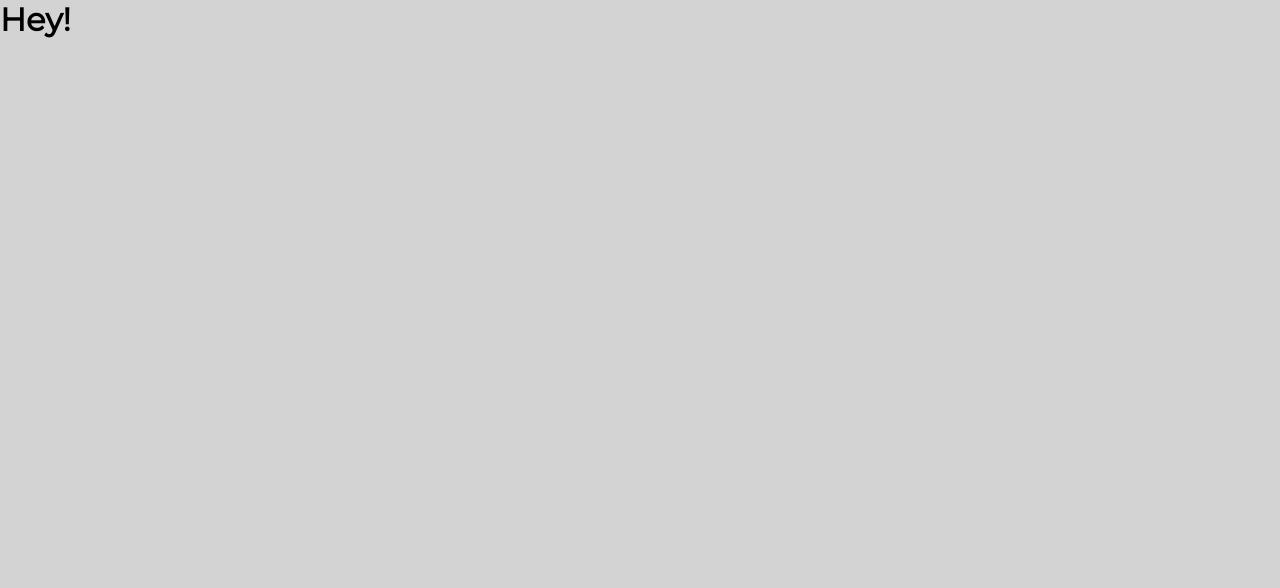
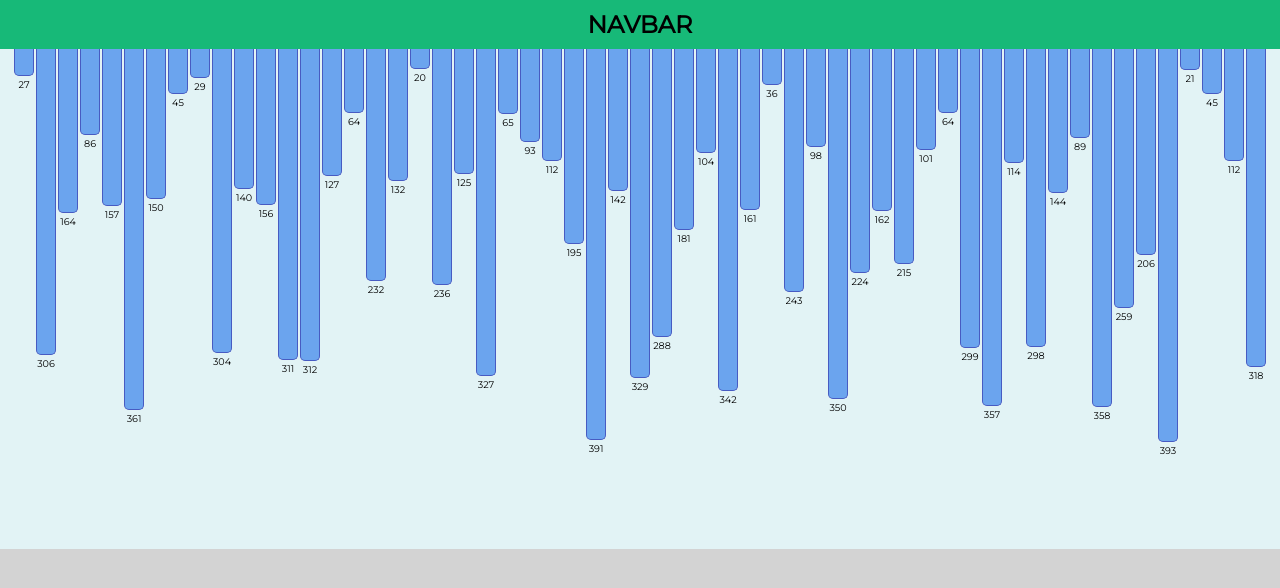
Before and after one commit to MatiMatik97/sorting-algorithms-visualizer, a React (Create React App) app: page / in a window 1280 px wide. Shown: the top 588 px of the page. Built offline with nearby package versions, Linux system fonts and the light colour scheme.

Commit message:
Layout, random array generator

```diff
--- a/public/index.html
+++ b/public/index.html
@@ -21,7 +21,7 @@
       work correctly both with client-side routing and a non-root public URL.
       Learn how to configure a non-root public URL by running `npm run build`.
     -->
-  <title>React App</title>
+  <title>Sorting algorithms visualizer</title>
 </head>
 
 <body>
--- a/src/App.jsx
+++ b/src/App.jsx
@@ -1,8 +1,15 @@
 import React from "react";
 import "./App.css";
+import Navbar from "./components/navbar/Navbar";
+import Main from "./components/main/Main";
 
 const App = () => {
-  return <h1>Hey!</h1>;
+  return (
+    <div className="app">
+      <Navbar />
+      <Main />
+    </div>
+  );
 };
 
 export default App;
--- /dev/null
+++ b/src/components/main/Main.css
@@ -0,0 +1,33 @@
+.main {
+    background-color: #e2f3f5;
+    height: 500px;
+}
+
+.main .bars {
+    display: flex;
+    justify-content: center;
+}
+
+.main .bar {
+    display: flex;
+    align-items: center;
+    flex-direction: column;
+}
+
+.main .display-bar {
+    width: 20px;
+    margin: 0px 1px;
+    background-color: #6ba4ee;
+    border: 1px solid #475bc2;
+    border-top: none;
+    border-bottom-left-radius: 5px;
+    border-bottom-right-radius: 5px;
+}
+
+.main .display-size {
+    color: black;
+    margin-top: 3px;
+    overflow: hidden;
+    text-align: center;
+    font-size: 0.6rem;
+}
--- /dev/null
+++ b/src/components/main/Main.jsx
@@ -0,0 +1,49 @@
+import React, { useEffect, useState } from "react";
+import "./Main.css";
+
+const Main = () => {
+  const [arraySize, setArraySize] = useState(5);
+  const [bars, setBars] = useState([]);
+
+  useEffect(() => {
+    const amount = Math.floor((window.innerWidth - 20) / 22);
+    setArraySize(amount);
+
+    const arr = [];
+    for (let i = 0; i < arraySize; i++) {
+      arr.push({ id: i + 1, size: generateNumber(20, 400) });
+    }
+    setBars(arr);
+  }, [arraySize]);
+
+  const generateNumber = (min, max) => {
+    return Math.floor(Math.random() * (max - min + 1)) + min;
+  };
+
+  window.addEventListener("resize", () => {
+    const amount = Math.floor((window.innerWidth - 20) / 22);
+    setArraySize(amount);
+  });
+
+  return (
+    <div className="main">
+      <div className="bars">
+        {bars.map(bar => {
+          // console.log(bar);
+          const barStyles = {
+            height: `${bar.size}px`
+          };
+
+          return (
+            <div className="bar" key={bar.id}>
+              <div className="display-bar" style={barStyles}></div>
+              <span className="display-size">{bar.size}</span>
+            </div>
+          );
+        })}
+      </div>
+    </div>
+  );
+};
+
+export default Main;
--- /dev/null
+++ b/src/components/navbar/Navbar.css
@@ -0,0 +1,5 @@
+.navbar {
+    background-color: #17b978;
+    padding: 10px;
+    text-align: center;
+}
--- /dev/null
+++ b/src/components/navbar/Navbar.jsx
@@ -0,0 +1,12 @@
+import React from "react";
+import "./Navbar.css";
+
+const Navbar = () => {
+  return (
+    <div className="navbar">
+      <h2>NAVBAR</h2>
+    </div>
+  );
+};
+
+export default Navbar;
```
Also changed, not shown: 1 other file (tests, documents, lock files or other folders).
